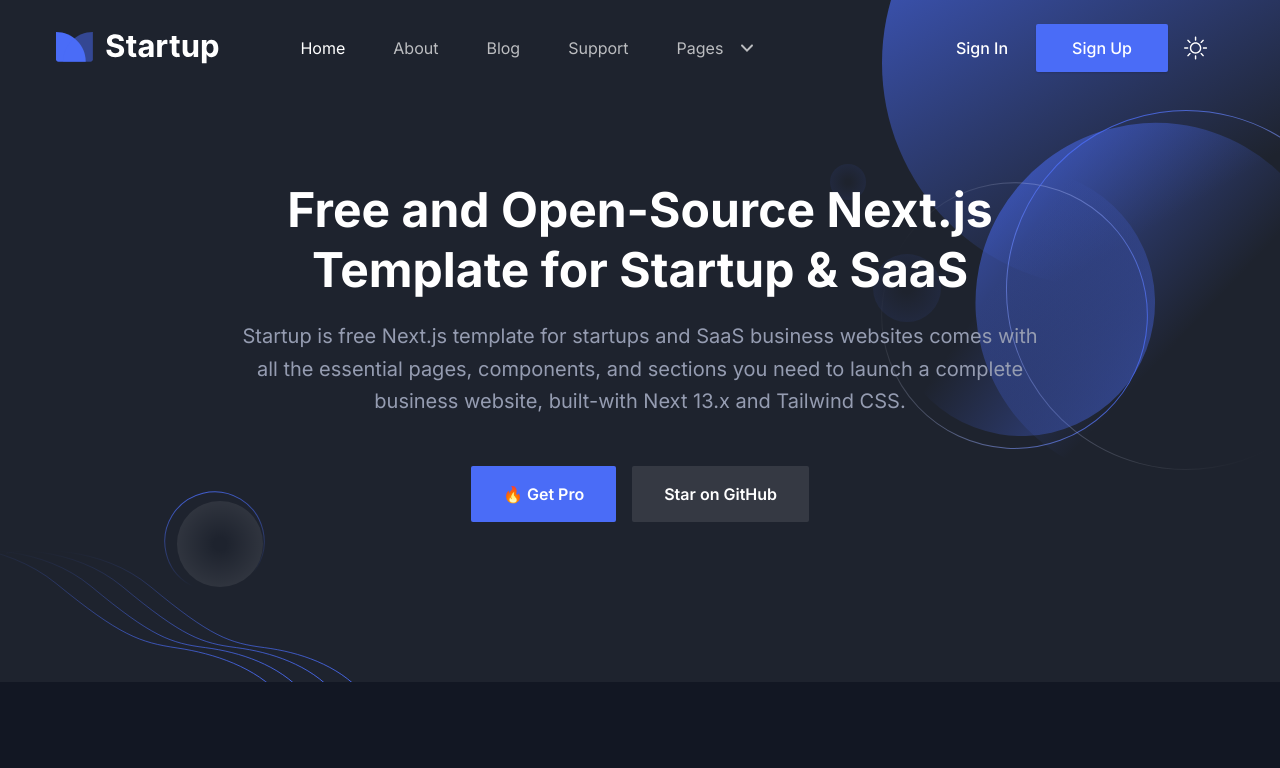
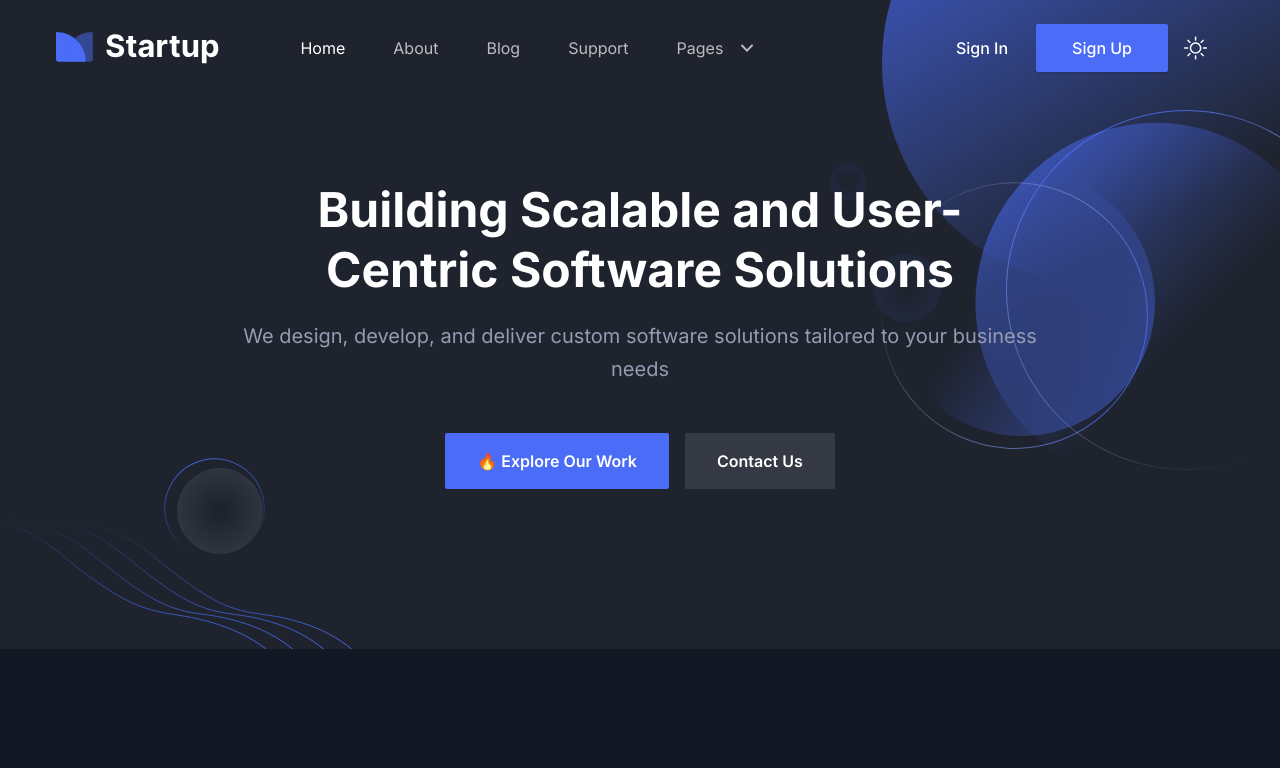
Before and after one commit to paji1/ag, a Next.js app: page / in a window 1280 px wide. Shown: the top 768 px of the page. Built offline with nearby package versions, Linux system fonts and the light colour scheme.

Commit message:
feat : hero area

```diff
--- a/src/components/Hero/index.tsx
+++ b/src/components/Hero/index.tsx
@@ -12,26 +12,23 @@
             <div className="w-full px-4">
               <div className="mx-auto max-w-[800px] text-center">
                 <h1 className="mb-5 text-3xl font-bold leading-tight text-black dark:text-white sm:text-4xl sm:leading-tight md:text-5xl md:leading-tight">
-                  Free and Open-Source Next.js Template for Startup & SaaS
+                Building Scalable and User-Centric Software Solutions
                 </h1>
                 <p className="mb-12 text-base !leading-relaxed text-body-color dark:text-body-color-dark sm:text-lg md:text-xl">
-                  Startup is free Next.js template for startups and SaaS
-                  business websites comes with all the essential pages,
-                  components, and sections you need to launch a complete
-                  business website, built-with Next 13.x and Tailwind CSS.
+                We design, develop, and deliver custom software solutions tailored to your business needs
                 </p>
                 <div className="flex flex-col items-center justify-center space-y-4 sm:flex-row sm:space-x-4 sm:space-y-0">
                   <Link
                     href="https://nextjstemplates.com/templates/saas-starter-startup"
                     className="rounded-sm bg-primary px-8 py-4 text-base font-semibold text-white duration-300 ease-in-out hover:bg-primary/80"
                   >
-                    🔥 Get Pro
+                    🔥 Explore Our Work
                   </Link>
                   <Link
                     href="https://github.com/NextJSTemplates/startup-nextjs"
                     className="inline-block rounded-sm bg-black px-8 py-4 text-base font-semibold text-white duration-300 ease-in-out hover:bg-black/90 dark:bg-white/10 dark:text-white dark:hover:bg-white/5"
                   >
-                    Star on GitHub
+                    Contact Us
                   </Link>
                 </div>
               </div>
```
